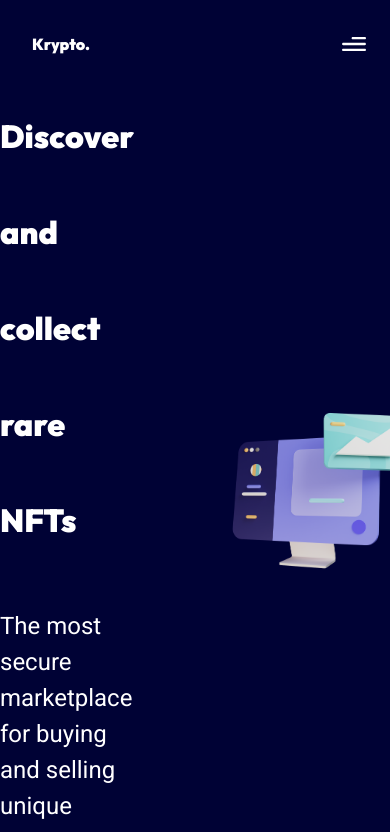
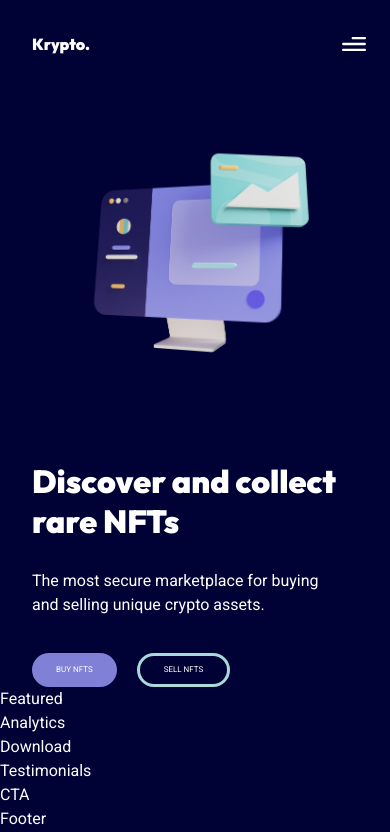
Before and after one commit to BrylleMutia/krypto-react-tailwind, a React (Vite) app: page / in a window 390 px wide. Shown: the top 832 px of the page. Built offline with nearby package versions, Linux system fonts and the light colour scheme.

Commit message:
added responsiveness to hero section

```diff
--- a/src/App.jsx
+++ b/src/App.jsx
@@ -14,11 +14,11 @@ import "./App.css";
 function App() {
    return (
       <div className="w-full">
-         <div className="xl:m-w-[1280px] w-full md:p-10 p-2">
+         <div className="xl:max-w-[1280px] p-2 md:px-0 mx-auto">
             <Navbar />
          </div>
 
-         <div className="w-full">
+         <div className="w-full sm:px-[5rem] px-[2rem]">
             <div className="xl:max-w-[1280px] w-full mx-auto">
                <Hero />
             </div>
--- a/src/components/Button.jsx
+++ b/src/components/Button.jsx
@@ -2,7 +2,9 @@ import React from "react";
 
 const Button = ({ styles, text }) => {
    return (
-      <button className={`${styles} rounded-full uppercase px-12 py-3.5`}>
+      <button
+         className={`${styles} rounded-full uppercase md:px-12 px-6 md:py-3.5 py-2 text-button`}
+      >
          {text}
       </button>
    );
--- a/src/components/Hero.jsx
+++ b/src/components/Hero.jsx
@@ -5,25 +5,28 @@ import Button from "./Button";
 const Hero = () => {
    return (
       <section>
-         <div className="flex flex-1 items-center justify-between w-full gap-[5rem]">
-            <div className="flex flex-col">
-               <h2 className="font-outfit font-black sm:text-[5rem] text-[2rem] w-[100%] leading-[6rem] mb-10">
-                  Discover <br />
-                  and collect <br /> rare NFTs
-               </h2>
-               <p className="text-[1.5rem]">
+         <div className="flex md:flex-row flex-col-reverse items-center justify-between w-full gap-[5rem] xl:pt-0 pt-10">
+            <div className="flex flex-col md:gap-10 gap-7">
+               <h className="font-outfit font-black text-h1 w-[100%]">
+                  Discover <br className="md:block hidden" />
+                  and collect <br className="md:block hidden" /> rare NFTs
+               </h>
+               <p className="text-p">
                   The most secure marketplace for buying <br /> and selling
                   unique crypto assets.
                </p>
+               <div className="flex flex-1 gap-5 mt-2 sm:mt-5">
+                  <Button text="Buy NFTs" styles="bg-secondary" />
+                  <Button
+                     text="Sell NFTs"
+                     styles="border border-accent border-[0.2rem]"
+                  />
+               </div>
             </div>
-            <img src={hero} alt="hero" className="w-[50%] h-[50%]" />
-         </div>
-
-         <div className="flex flex-1 gap-5">
-            <Button text="Buy NFTs" styles="bg-secondary" />
-            <Button
-               text="Sell NFTs"
-               styles="border border-accent border-[0.2rem]"
+            <img
+               src={hero}
+               alt="hero"
+               className="w-[50%] h-[50%] min-w-[250px]"
             />
          </div>
       </section>
--- a/src/index.css
+++ b/src/index.css
@@ -17,6 +17,20 @@ body {
    overflow-x: hidden;
 }
 
+/* typography */
+.text-h1 {
+   font-size: clamp(2rem, 5vw, 5rem);
+   line-height: clamp(2.5rem, 5vw, 5rem);
+}
+
+.text-p {
+   font-size: clamp(1rem, 3vw, 1.5rem);
+}
+
+.text-button {
+   font-size: clamp(0.5rem, 2vw, 1rem);
+}
+
 /* navbar */
 .navbar-show {
    right: 0;
```
